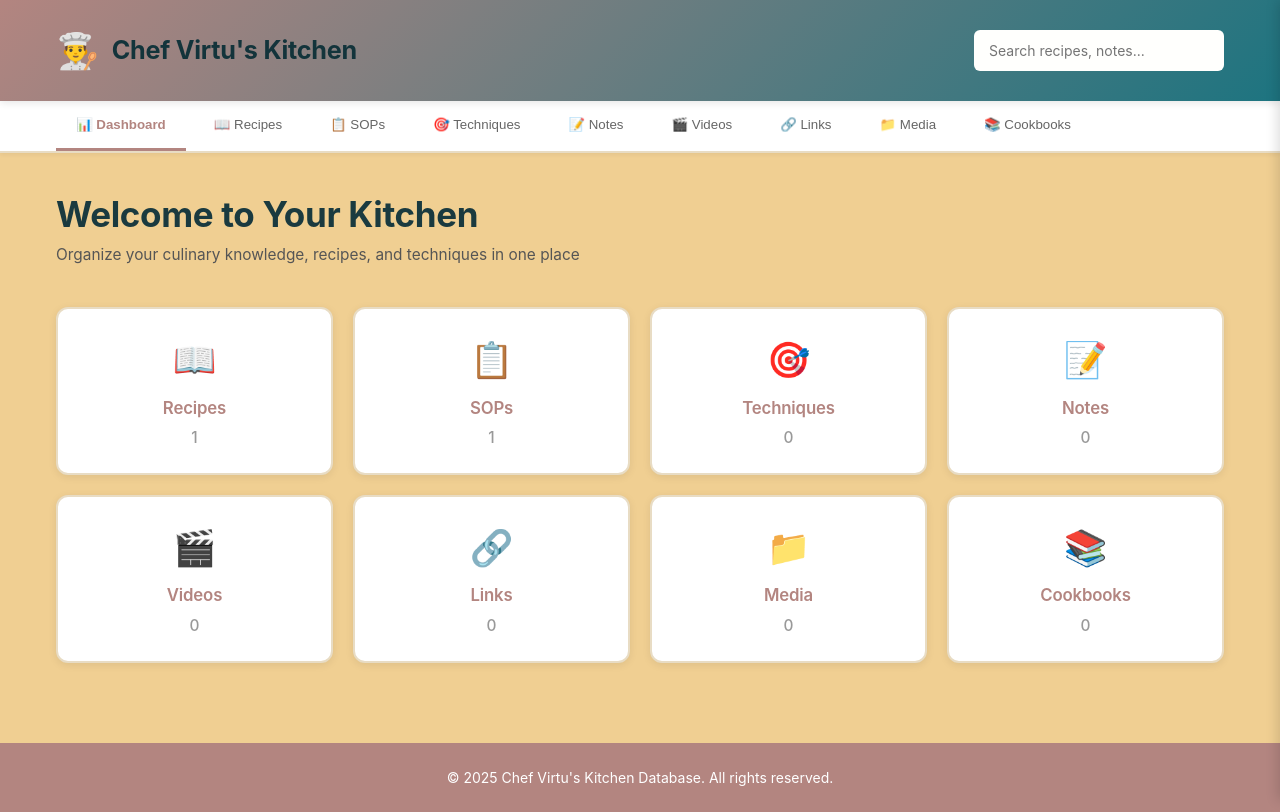
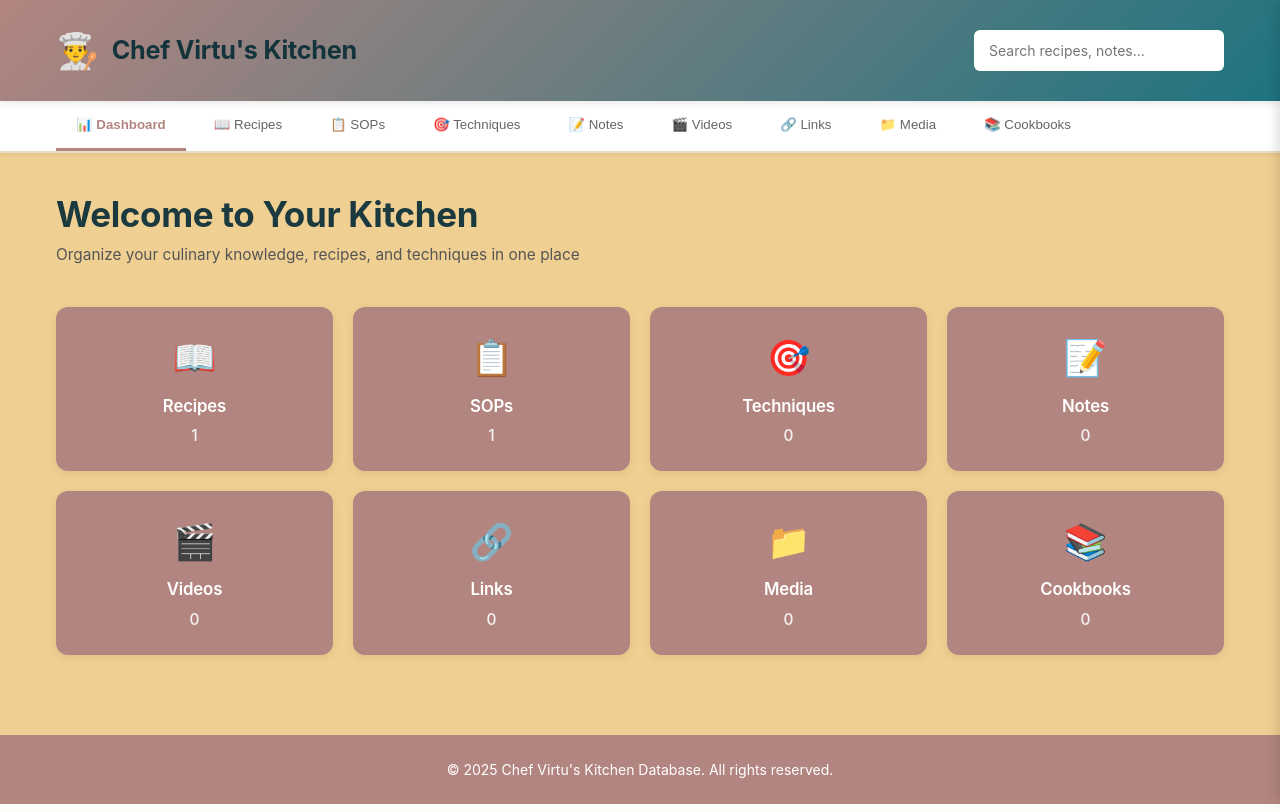
Before and after one commit to theinfamousfx/KitchenSpace, a Next.js app: page / in a window 1280 px wide. Built offline with nearby package versions, Linux system fonts and the light colour scheme; a web font is replaced by a local one.

Commit message:
Update page.tsx

```diff
--- a/app/page.tsx
+++ b/app/page.tsx
@@ -176,8 +176,8 @@ export default function KitchenDatabase() {
   key={item.section}
   onClick={() => setCurrentView(item.section)}
   style={{
-              background: 'white',
-              border: '2px solid #E8DCC4',
+    background: '#B38580',
+    border: 'none',
     borderRadius: '12px',
     padding: '24px',
     cursor: 'pointer',
@@ -187,23 +187,22 @@ export default function KitchenDatabase() {
   }}
   onMouseEnter={(e) => {
     e.currentTarget.style.transform = 'translateY(-8px)';
-              e.currentTarget.style.borderColor = '#B38580';
-              e.currentTarget.style.boxShadow = '0 8px 24px rgba(33, 128, 141, 0.15)';
+    e.currentTarget.style.boxShadow = '0 8px 24px rgba(0,0,0,0.15)';
   }}
   onMouseLeave={(e) => {
     e.currentTarget.style.transform = 'translateY(0)';
-              e.currentTarget.style.borderColor = '#E8DCC4';
     e.currentTarget.style.boxShadow = '0 2px 8px rgba(0,0,0,0.08)';
   }}
 >
   <div style={{ fontSize: '2.5rem', marginBottom: '12px' }}>{item.icon}</div>
-            <h3 style={{ margin: '0 0 8px 0', color: '#B38580', fontSize: '1.2rem', fontWeight: 600 }}>
+  <h3 style={{ margin: '0 0 8px 0', color: 'white', fontSize: '1.2rem', fontWeight: 600 }}>
     {item.title}
   </h3>
-            <p style={{ margin: 0, color: '#999', fontSize: '1.1rem', fontWeight: 500 }}>
+  <p style={{ margin: 0, color: 'rgba(255, 255, 255, 0.9)', fontSize: '1.1rem', fontWeight: 500 }}>
     {data[item.section].length}
   </p>
 </div>
+
         ))}
       </div>
     </div>
```
Lines whose indentation alone changed are shown as unchanged.
